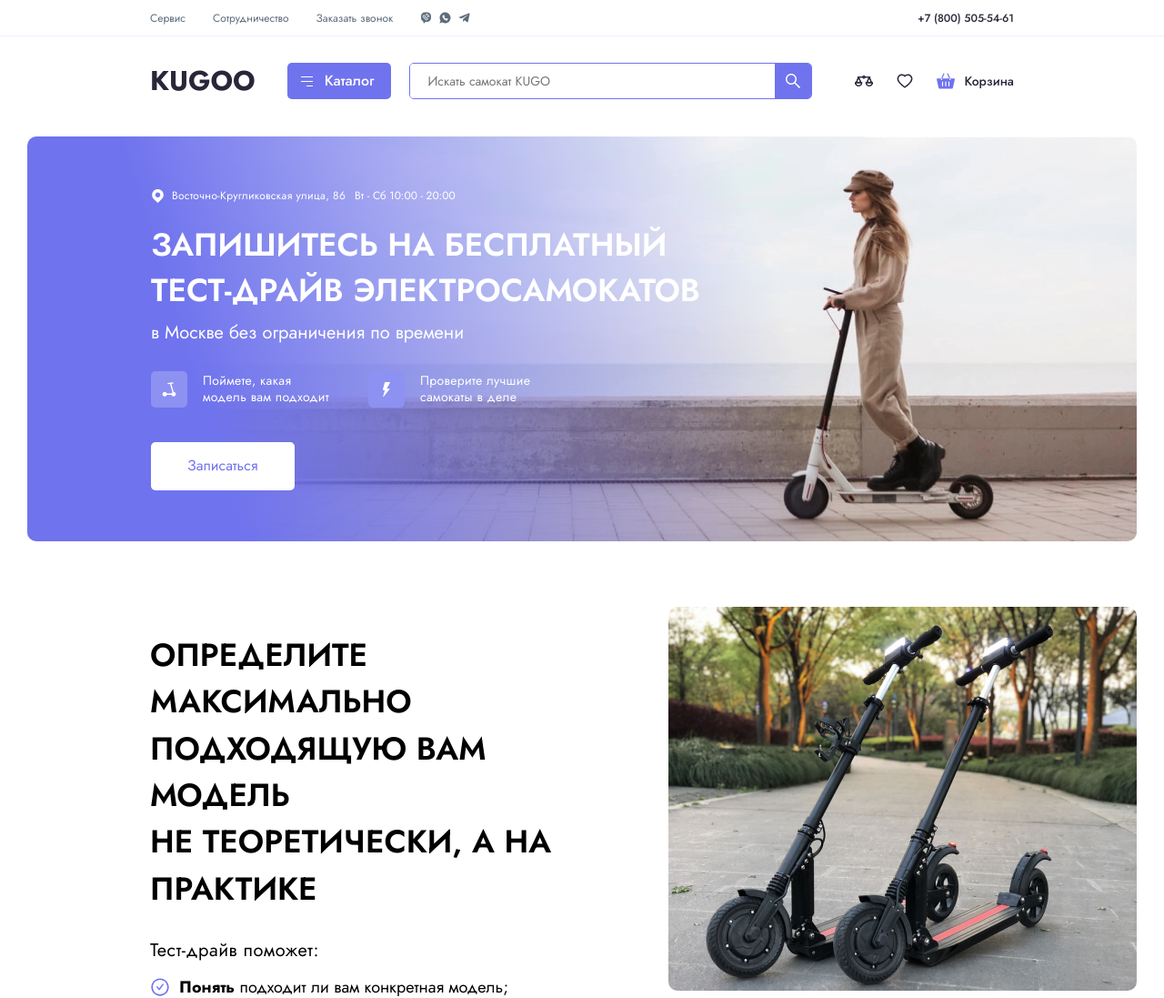
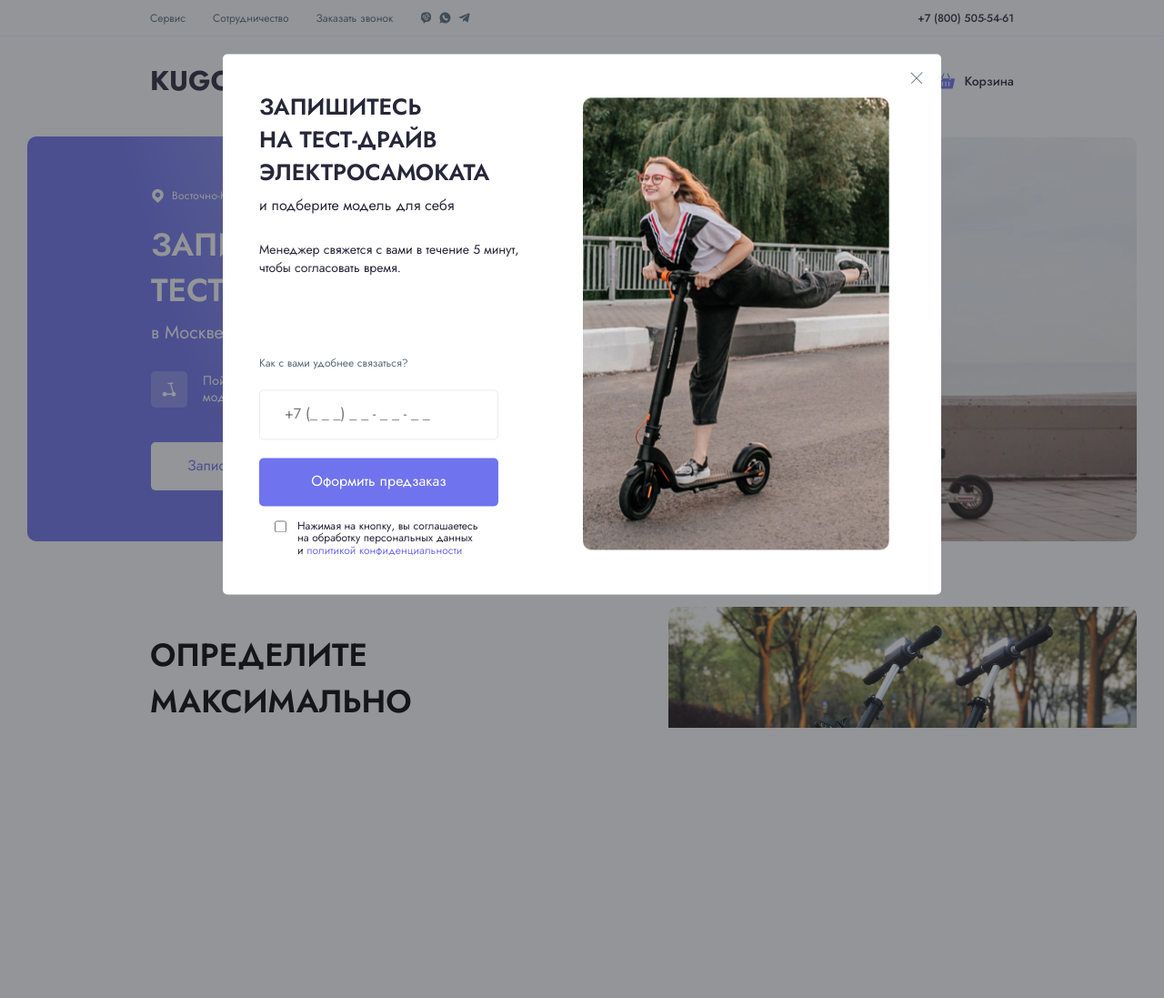
Before and after one commit to mortez7/Kugo, a PHP site: page / in a window 1280 px wide. Shown: the top 1097 px of the page at 91% size. After the commit the page ends 800 px from the top, so only its background shows below. Run offline with PHP 8.4, Linux system fonts and the light colour scheme.

Commit message:
add: modal window

```diff
--- a/css/style.css
+++ b/css/style.css
@@ -865,3 +865,124 @@ body {
 .footer-social-icon:not(:last-child) {
   margin-right: 0.875rem;
 }
+
+.modal {
+  position: fixed;
+  top: 0;
+  left: 0;
+  height: 100%;
+  width: 100%;
+  background-color: rgba(41, 45, 51, 0.5);
+  z-index: 10;
+  opacity: 0;
+  visibility: hidden;
+  transform: translateX(-100%);
+}
+
+.modal.is-open {
+  transform: translateX(0);
+  visibility: visible;
+  opacity: 1;
+}
+
+.modal.is-open .modal-dialog {
+  transform: translateY(10%);
+  opacity: 1;
+}
+
+.modal-dialog {
+  background-color: #FFF;
+  position: relative;
+  max-width: 49.375rem;
+  margin: auto;
+  opacity: 0;
+  transform: translateY(-10%);
+  transition: transform 0.3s, opacity 0.3s;
+  display: flex;
+  gap: 69px;
+  border-radius: 5px;
+  padding: 40px 57px 37px 40px;
+}
+
+.modal-close {
+  position: absolute;
+  top: 14px;
+  right: 14px;
+  cursor: pointer;
+}
+
+.modal-title {
+  font-weight: 600;
+  font-size: 1.5625rem;
+  line-height: 144%;
+  color: #282739;
+  text-transform: uppercase;
+  margin-top: 0;
+  margin-bottom: 9px;
+}
+
+.modal-title-text {
+  font-weight: 400;
+  font-size: 1rem;
+  line-height: 125%;
+  color: #282739;
+  margin-top: 0;
+  margin-bottom: 1.8125rem;
+}
+
+.modal-text {
+  font-weight: 400;
+  font-size: 0.875rem;
+  line-height: 142%;
+  color: #282739;
+  margin-top: 0;
+  margin-bottom: 5.375rem;
+}
+
+.modal-form-text {
+  font-weight: 400;
+  font-size: 0.75rem;
+  line-height: 141%;
+  color: #5D6C7B;
+  margin-top: 0;
+  margin-bottom: 1.25rem;
+}
+
+.modal-button {
+  margin-top: 1.25rem;
+  min-width: 16.4375rem;
+  height: 3.3125rem;
+  margin-bottom: 1rem;
+}
+
+.modal-form-footer {
+  display: flex;
+  align-items: flex-start;
+  padding-left: 1.0625rem;
+}
+.modal-checkbox {
+  margin-right: 0.75rem;
+}
+.modal-form-footer-text {
+  margin: 0;
+  font-weight: 400;
+  font-size: 0.75rem;
+  line-height: 116%;
+  color: #282739;
+  max-width: 12.5rem;
+}
+
+.modal-form-footer-link {
+  text-decoration: none;
+  color: #6F73EE;
+}
+
+.modal-image-wrapper {
+  padding-top: 0.5rem;
+  padding-bottom: 0.5rem;
+}
+
+.modal-image {
+  width: 21.0625rem;
+  height: 31.0625rem;
+}
--- a/index.html
+++ b/index.html
@@ -698,6 +698,31 @@
     </div>
   </footer>
 
+<div class="modal is-open">
+  <div class="modal-dialog">
+    <svg width="25" height="25" class="modal-close">
+      <use href="./img/sprite.svg#close"></use>
+    </svg>
+    <div class="modal-content">
+      <h2 class="modal-title">Запишитесь на&nbsp;тест-драйв электросамоката</h2>
+      <p class="modal-title-text">и подберите модель для себя</p>
+      <p class="modal-text">Менеджер свяжется с вами в течение 5 минут, чтобы согласовать время.</p>
+
+      <form action="#" class="modal-form">
+        <p class="modal-form-text">Как с вами удобнее связаться?</p>
+        <input type="tel" class="input phone-input" placeholder="+7 (_ _ _) _ _ - _ _ - _ _">
+        <button class="button modal-button">Оформить предзаказ</button>
+        <div class="modal-form-footer">
+          <input type="checkbox" class="modal-checkbox">
+          <p class="modal-form-footer-text">Нажимая на кнопку, вы соглашаетесь на обработку персональных данных и <a href="#" class="modal-form-footer-link">политикой конфиденциальности</a></p>
+        </div>
+      </form>
+    </div>
+    <div class="modal-image-wrapper">
+      <img src="./img/modal-img.jpg" alt="modal-image" class="modal-image">
+    </div>
+  </div>
+</div>
 
 
 
```
Also changed, not shown: img/modal-img.jpg (added), img/sprite.svg.
